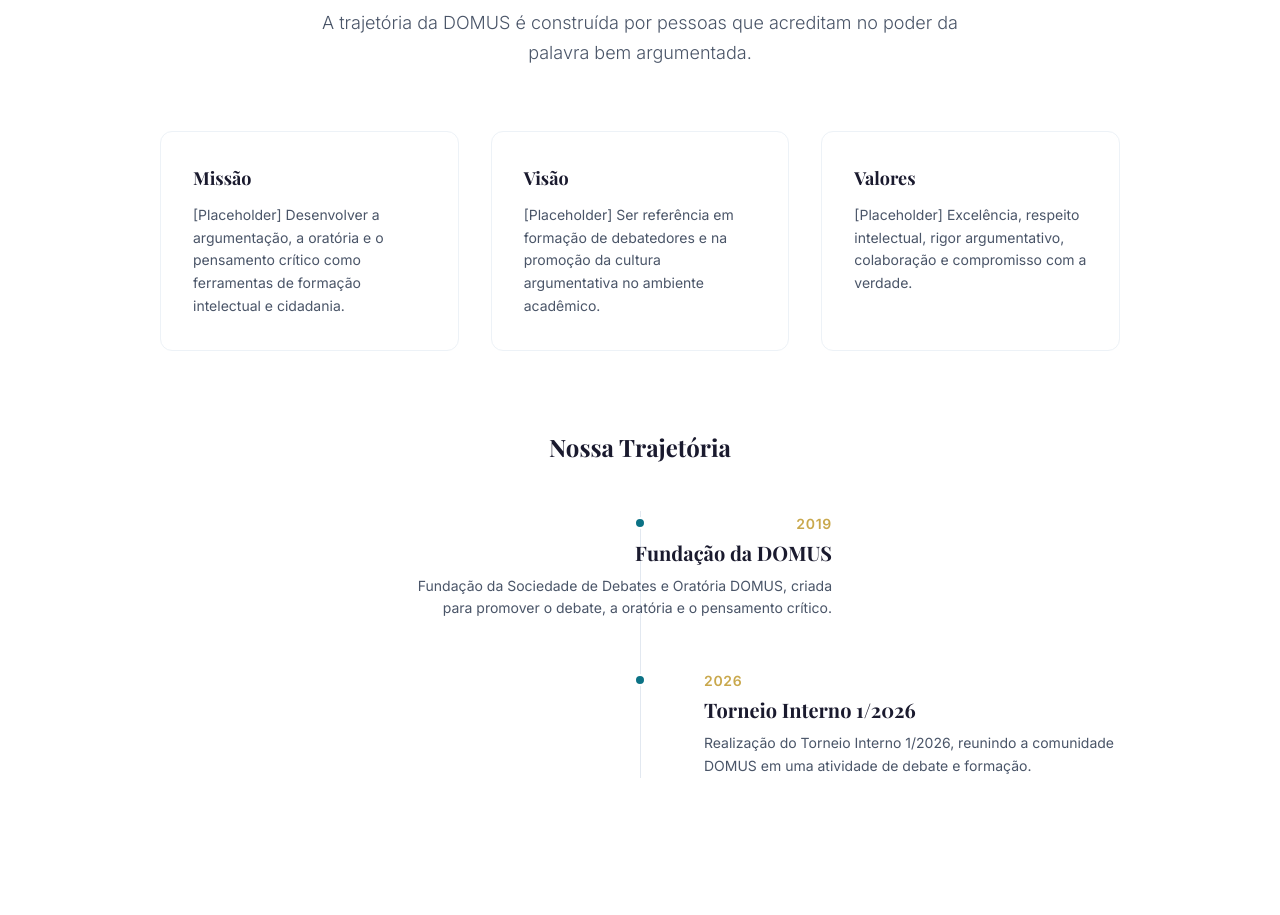
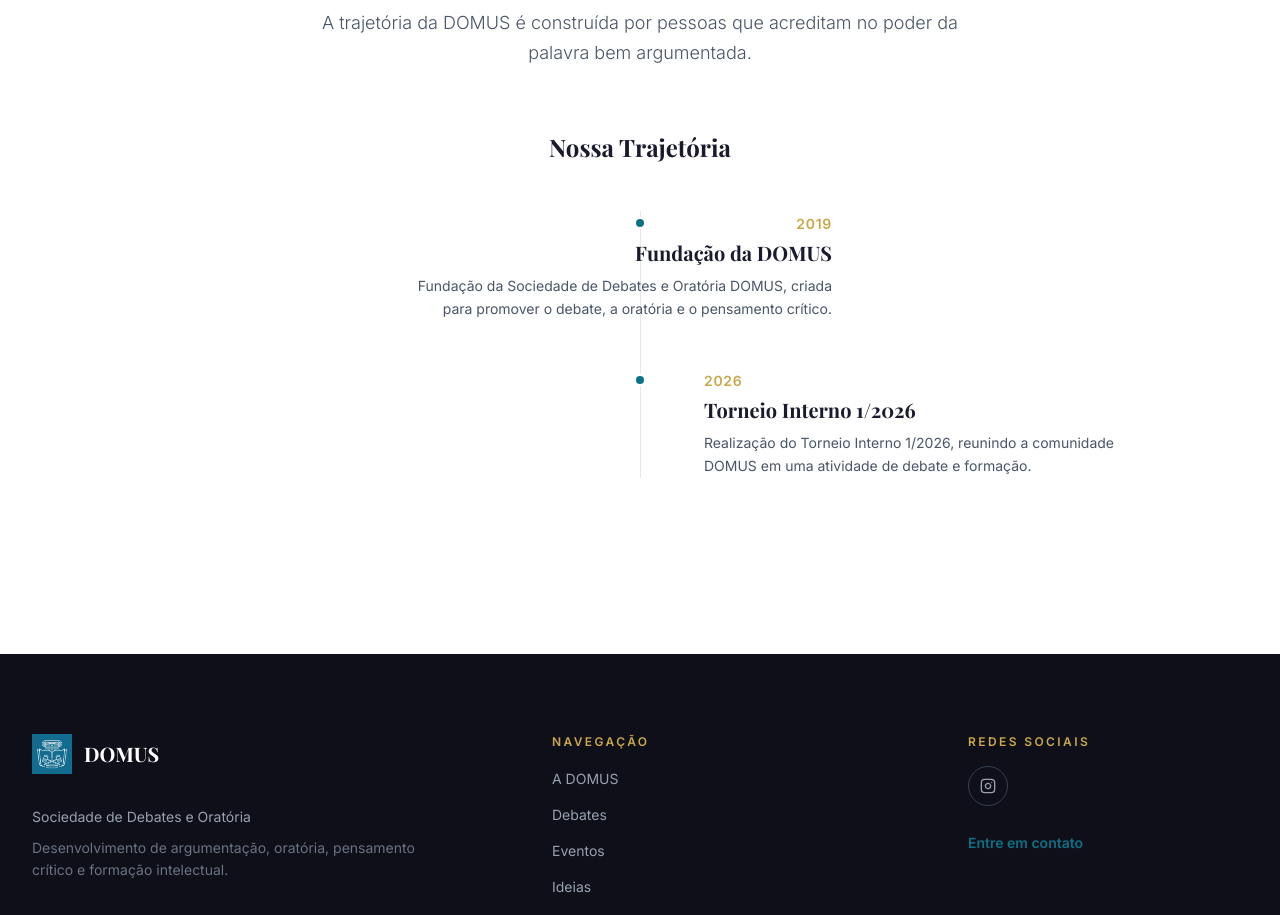
Before and after one commit to Locus-jus/domus-site, a Next.js app: page / in a window 1280 px wide. Shown: the part 5680-6595 px from the top of the page. Built offline with nearby package versions, Linux system fonts and the light colour scheme; no server answers; the database is empty; a web font is replaced by a local one.

Commit message:
content: remove mission vision values cards

```diff
--- a/src/components/sections/History.tsx
+++ b/src/components/sections/History.tsx
@@ -14,38 +14,6 @@ export default function History() {
           subtitle="A trajetória da DOMUS é construída por pessoas que acreditam no poder da palavra bem argumentada."
         />
 
-        {/* Mission, Vision, Values */}
-        <div className="grid grid-cols-1 md:grid-cols-3 gap-8 mb-20">
-          <div className="p-8 rounded-[var(--radius-lg)] border border-domus-border-light bg-domus-surface">
-            <h3 className="font-[family-name:var(--font-playfair)] text-lg font-bold text-domus-text mb-3">
-              Missão
-            </h3>
-            <p className="text-sm text-domus-text-secondary leading-relaxed">
-              [Placeholder] Desenvolver a argumentação, a oratória e o
-              pensamento crítico como ferramentas de formação intelectual e
-              cidadania.
-            </p>
-          </div>
-          <div className="p-8 rounded-[var(--radius-lg)] border border-domus-border-light bg-domus-surface">
-            <h3 className="font-[family-name:var(--font-playfair)] text-lg font-bold text-domus-text mb-3">
-              Visão
-            </h3>
-            <p className="text-sm text-domus-text-secondary leading-relaxed">
-              [Placeholder] Ser referência em formação de debatedores e na
-              promoção da cultura argumentativa no ambiente acadêmico.
-            </p>
-          </div>
-          <div className="p-8 rounded-[var(--radius-lg)] border border-domus-border-light bg-domus-surface">
-            <h3 className="font-[family-name:var(--font-playfair)] text-lg font-bold text-domus-text mb-3">
-              Valores
-            </h3>
-            <p className="text-sm text-domus-text-secondary leading-relaxed">
-              [Placeholder] Excelência, respeito intelectual, rigor argumentativo,
-              colaboração e compromisso com a verdade.
-            </p>
-          </div>
-        </div>
-
         {/* Timeline */}
         <h3 className="font-[family-name:var(--font-playfair)] text-2xl font-bold text-domus-text text-center mb-12">
           Nossa Trajetória
```
